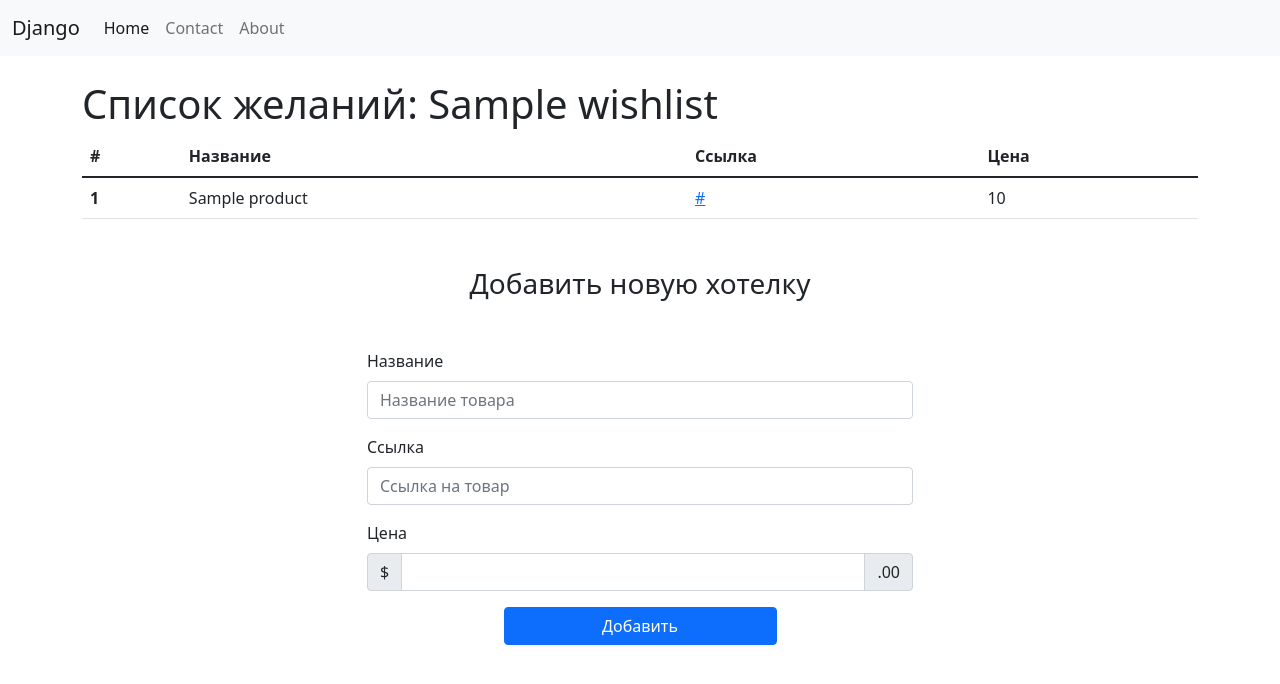
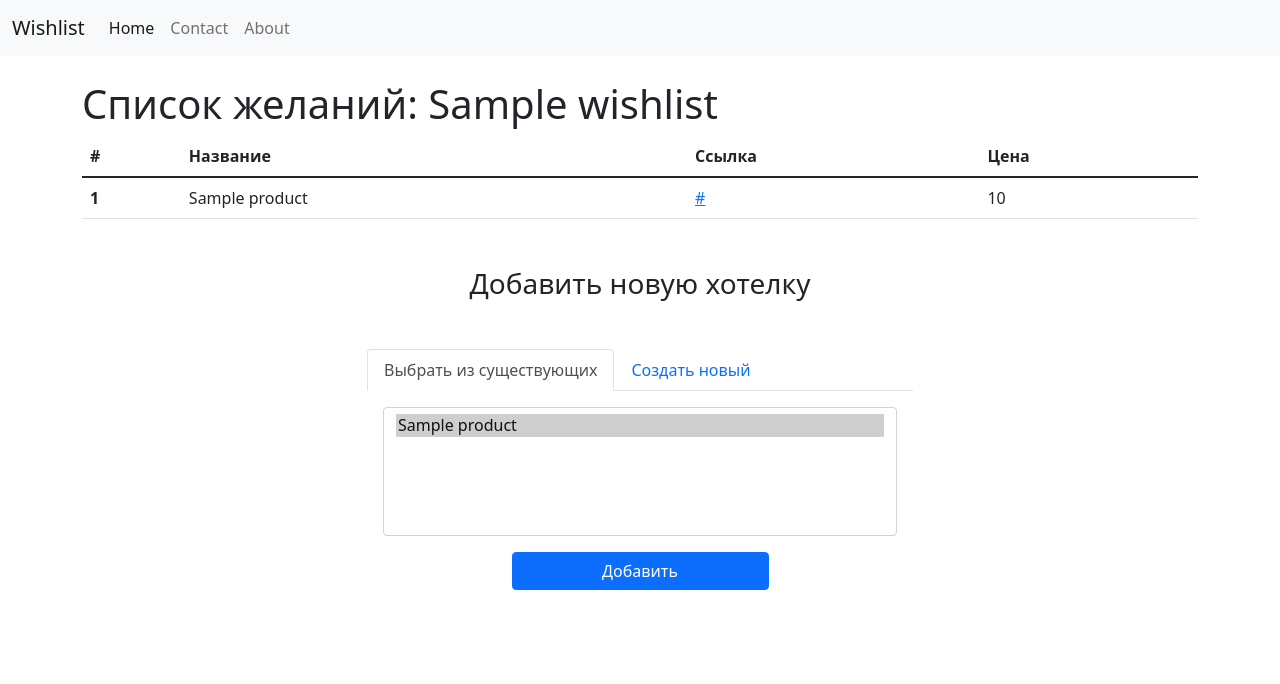
Before and after one commit to AndreyKrivochenko/wishlist, a Django app: page /wish/1/ in a window 1280 px wide. Shown: the top 684 px of the page. Run offline with Django 3.2, Linux system fonts and the light colour scheme; a user stored in the database is signed in; tables that the repository leaves empty hold one stand-in row (values such as "Sample post").

Commit message:
Еще немного улучшений

```diff
--- a/wishlist/mainapp/forms.py
+++ b/wishlist/mainapp/forms.py
@@ -1,5 +1,5 @@
 from django import forms
-from django.forms import fields
+from django.core.exceptions import ValidationError
 
 from .models import Product, WishList
 
@@ -8,3 +8,13 @@ class ProductCreateForm(forms.ModelForm):
     class Meta:
         model = Product
         fields = ('title', 'link', 'price')
+
+
+    def clean_title(self):
+
+        data = self.cleaned_data['title']
+
+        if Product.objects.filter(title=data).exists():
+            raise ValidationError('Такая запись уже существует')
+
+        return data
--- a/wishlist/mainapp/templates/mainapp/base.html
+++ b/wishlist/mainapp/templates/mainapp/base.html
@@ -11,7 +11,7 @@
 <body>
     <nav class="navbar navbar-expand-lg navbar-light bg-light">
     <div class="container-fluid">
-        <a class="navbar-brand" href="{% url 'index_page' %}">Django</a>
+        <a class="navbar-brand" href="{% url 'index_page' %}">Wishlist</a>
         <button class="navbar-toggler" type="button" data-bs-toggle="collapse" data-bs-target="#navbarNav" aria-controls="navbarNav" aria-expanded="false" aria-label="Toggle navigation">
         <span class="navbar-toggler-icon"></span>
         </button>
--- a/wishlist/mainapp/templates/mainapp/wish_list.html
+++ b/wishlist/mainapp/templates/mainapp/wish_list.html
@@ -32,7 +32,30 @@
         <h3 class="my-5 text-center">Добавить новую хотелку</h3>
         <div class="row justify-content-center">
             <div class="col-6">
-                <form action="" method="post" enctype="multipart/form-data">
+                <ul class="nav nav-tabs" id="myTab" role="tablist">
+                    <li class="nav-item" role="presentation">
+                        <button class="nav-link active" id="exist-tab" data-bs-toggle="tab" data-bs-target="#exist" type="button" role="tab" aria-controls="exist" aria-selected="true">Выбрать из существующих</button>
+                    </li>
+                    <li class="nav-item" role="presentation">
+                        <button class="nav-link" id="new-tab" data-bs-toggle="tab" data-bs-target="#new" type="button" role="tab" aria-controls="new" aria-selected="false">Создать новый</button>
+                    </li>
+                </ul>
+                <div class="tab-content" id="myTabContent">
+                <div class="tab-pane fade show active" id="exist" role="tabpanel" aria-labelledby="exist-tab">
+                    <form name="form-add-exist" class="p-3" action="" method="post" enctype="multipart/form-data">
+                        {% csrf_token %}
+                        <select name="select-exist" class="form-select" size="5" aria-label="size 5 select">
+                            {% for product in products %}
+                                <option value="{{ product.pk }}" {% if forloop.counter == 1 %}selected{% endif %}>{{ product.title }}</option>
+                            {% endfor %}
+                        </select>
+                        <div class="d-grid gap-2 col-6 mx-auto my-3">
+                            <button type="submit" class="btn btn-primary">Добавить</button>
+                        </div>
+                    </form>
+                </div>
+                <div class="tab-pane fade" id="new" role="tabpanel" aria-labelledby="new-tab">
+                    <form name="form-add-new" class="p-3" action="" method="post" enctype="multipart/form-data">
                         {% csrf_token %}
                         {{ create_form.non_field_errors }}
                         <div class="mb-3">
@@ -58,6 +81,9 @@
                 </div>
                 </div>
 
+            </div>
+        </div>
+
     {% endif %}
 
 </div>
--- a/wishlist/mainapp/views.py
+++ b/wishlist/mainapp/views.py
@@ -31,15 +31,20 @@ def about(request):
 
 def list_page(request, pk):
     wishlist = get_object_or_404(WishList, pk=pk)
+    products = Product.objects.all()
 
-    if request.method == 'POST':
+    if request.method == 'POST' and 'title' in request.POST:
         product_form = ProductCreateForm(request.POST)
-        print(request.POST)
         if product_form.is_valid():
             product_form.save()
             wishlist_product_add = Product.objects.get(title=request.POST['title'])
             wishlist.products.add(wishlist_product_add)
             return HttpResponseRedirect(reverse('wish_list_page', args=[pk]))
+    elif request.method == 'POST' and 'title' not in request.POST:
+        product_form = ProductCreateForm()
+        wishlist_product_add = Product.objects.get(pk=int(request.POST['select-exist']))
+        wishlist.products.add(wishlist_product_add)
+        return HttpResponseRedirect(reverse('wish_list_page', args=[pk]))
     else:
         product_form = ProductCreateForm()
 
@@ -47,5 +52,6 @@ def list_page(request, pk):
         'wishlist': wishlist,
         'wishlist_owner': wishlist.owner == request.user,
         'create_form': product_form,
+        'products': products,
     }
     return render(request, 'mainapp/wish_list.html', context=context)
```
Also changed, not shown: wishlist/mainapp/migrations/0004_alter_product_create_at.py (added). Lines whose indentation alone changed are shown as unchanged.
